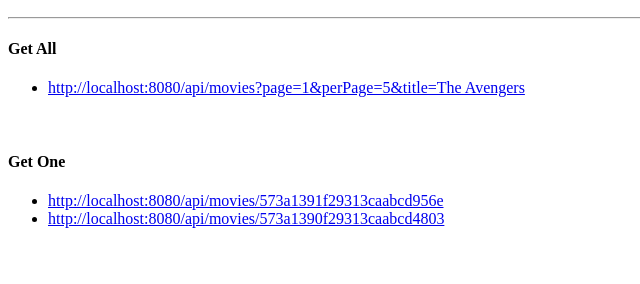
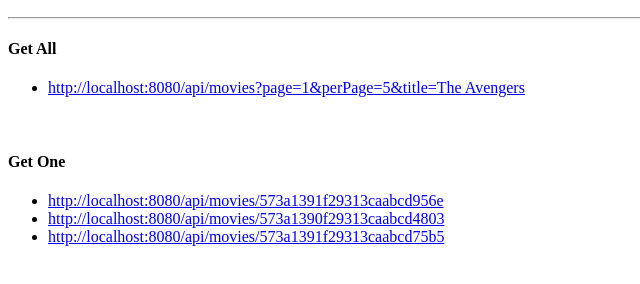
Before and after one commit to LwinMateo/BTI425_A1, a website: page index.html in a window 1280 px wide. Shown: the part 110-394 px from the top of the page, without its empty margins (0-640 px from the left). Drawn offline with Linux system fonts and the light colour scheme.

Commit message:
initial commit

```diff
--- a/index.html
+++ b/index.html
@@ -16,6 +16,8 @@
         <ul>
             <li><a href="http://localhost:8080/api/movies/573a1391f29313caabcd956e">http://localhost:8080/api/movies/573a1391f29313caabcd956e</a></li>
             <li><a href="http://localhost:8080/api/movies/573a1390f29313caabcd4803">http://localhost:8080/api/movies/573a1390f29313caabcd4803</a></li>
+            <li><a href="http://localhost:8080/api/movies/573a1390f29313caabcd4803">http://localhost:8080/api/movies/573a1391f29313caabcd75b5</a></li>
+
         </ul>
 
 
```
